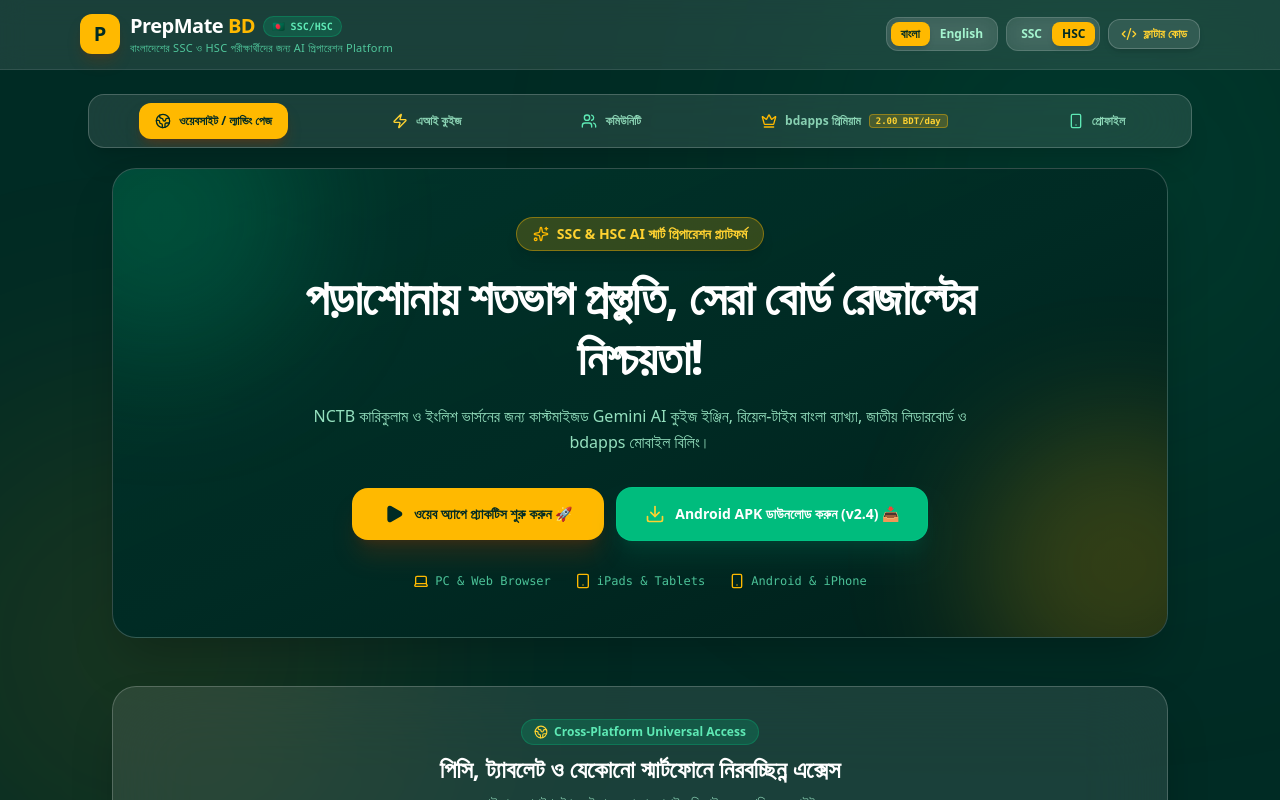
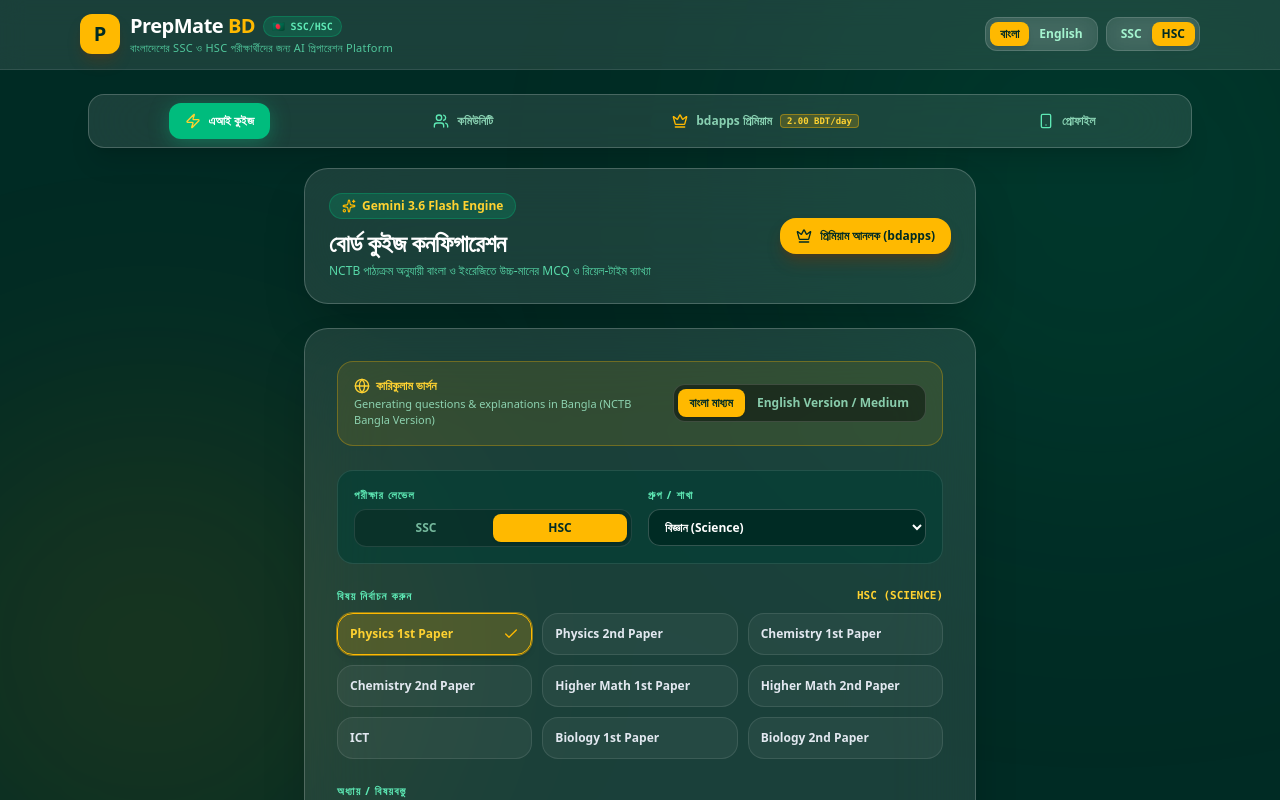
Before and after one commit to your-hossain-bhai/PrepMate-BD, a React (Vite) app: page / in a window 1280 px wide. Shown: the top 800 px of the page. Built offline with nearby package versions, Linux system fonts and the light colour scheme.

Commit message:
refactor: reorganize project structure
Move landing and code explorer components to dedicated directories to improve codebase maintainability and clean up imports in the main application file.

```diff
--- a/src/App.tsx
+++ b/src/App.tsx
@@ -7,24 +7,16 @@
 import { QuizResultsView } from './components/QuizResultsView';
 import { CommunityFeedView } from './components/CommunityFeedView';
 import { SubscriptionView } from './components/SubscriptionView';
-import { FlutterCodeExplorer } from './components/FlutterCodeExplorer';
-import { LandingPageView } from './components/LandingPageView';
 
 import {
   School,
   Zap,
   Users,
   Crown,
-  Code2,
   Smartphone,
-  Globe2,
-  Menu,
-  X,
-  Play,
-  Download,
 } from 'lucide-react';
 
-type AppTab = 'landing' | 'quiz' | 'community' | 'subscription' | 'profile' | 'codebase';
+type AppTab = 'quiz' | 'community' | 'subscription' | 'profile';
 type QuizStep = 'config' | 'playing' | 'results';
 
 function MainApp() {
@@ -42,9 +34,7 @@
     streakDays: 4,
   });
 
-  const [activeTab, setActiveTab] = useState<AppTab>('landing');
-  const [viewMode, setViewMode] = useState<'app' | 'codebase'>('app');
-  const [mobileMenuOpen, setMobileMenuOpen] = useState(false);
+  const [activeTab, setActiveTab] = useState<AppTab>('quiz');
 
   // Quiz Engine State
   const [quizStep, setQuizStep] = useState<QuizStep>('config');
@@ -122,12 +112,12 @@
       {/* Platform Header */}
       <header className="bg-white/10 backdrop-blur-md border-b border-white/10 sticky top-0 z-40">
         <div className="max-w-6xl mx-auto px-4 py-3 flex items-center justify-between relative z-10 flex-wrap gap-2">
-          {/* Logo & Level Selector */}
+          {/* Logo & Title */}
           <div className="flex items-center gap-3">
             <button
               onClick={() => {
-                setActiveTab('landing');
-                setViewMode('app');
+                setActiveTab('quiz');
+                setQuizStep('config');
               }}
               className="flex items-center gap-2.5 text-left group"
             >
@@ -151,7 +141,7 @@
             </button>
           </div>
 
-          {/* Controls: Language Switcher, Level Switcher, Code Inspector */}
+          {/* Controls: Language Switcher & Academic Level Toggle */}
           <div className="flex items-center gap-2 flex-wrap">
             {/* Language Switcher (Bengali vs English) */}
             <div className="bg-white/10 backdrop-blur-md p-1 rounded-xl flex text-xs font-bold border border-white/15 items-center">
@@ -200,52 +190,20 @@
                 HSC
               </button>
             </div>
-
-            {/* View Mode Toggle: App vs Flutter Codebase */}
-            <button
-              onClick={() => {
-                setViewMode(viewMode === 'app' ? 'codebase' : 'app');
-                if (viewMode === 'app') setActiveTab('codebase');
-              }}
-              className={`px-3 py-1.5 rounded-xl text-xs font-bold border flex items-center gap-1.5 transition-all shadow-md ${
-                viewMode === 'codebase'
-                  ? 'bg-emerald-500 text-white border-emerald-400 shadow-[0_0_15px_rgba(16,185,129,0.4)]'
-                  : 'bg-white/10 text-amber-300 border-white/20 hover:bg-white/20'
-              }`}
-            >
-              <Code2 className="w-4 h-4" />
-              <span className="hidden sm:inline">
-                {viewMode === 'codebase' ? t('appViewBtn') : t('flutterCodeTab')}
-              </span>
-            </button>
           </div>
         </div>
       </header>
 
       {/* Main Container */}
       <main className="flex-1 max-w-6xl w-full mx-auto p-3 sm:p-6 space-y-5 relative z-10">
-        {/* Navigation Tabs Bar (if in App View Mode) */}
-        {viewMode === 'app' && (
-          <div className="bg-white/10 backdrop-blur-2xl p-2 rounded-2xl shadow-xl border border-white/20 flex items-center justify-start sm:justify-around overflow-x-auto gap-1 no-scrollbar">
-            {/* Website / Landing Page Tab */}
-            <button
-              onClick={() => setActiveTab('landing')}
-              className={`flex items-center gap-2 px-3.5 sm:px-4 py-2.5 rounded-xl text-xs font-bold transition-all shrink-0 ${
-                activeTab === 'landing'
-                  ? 'bg-amber-400 text-[#002b24] font-extrabold shadow-lg shadow-amber-900/40'
-                  : 'text-emerald-200/80 hover:bg-white/10 hover:text-white'
-              }`}
-            >
-              <Globe2 className="w-4 h-4 text-[#002b24]" />
-              <span>{t('landingPageTab')}</span>
-            </button>
-
+        {/* Pure Student App Navigation Bar */}
+        <div className="bg-white/10 backdrop-blur-2xl p-2 rounded-2xl shadow-xl border border-white/20 flex items-center justify-around overflow-x-auto gap-1 no-scrollbar">
           <button
             onClick={() => {
               setActiveTab('quiz');
               setQuizStep('config');
             }}
-              className={`flex items-center gap-2 px-3.5 sm:px-4 py-2.5 rounded-xl text-xs font-bold transition-all shrink-0 ${
+            className={`flex items-center gap-2 px-4 py-2.5 rounded-xl text-xs font-bold transition-all shrink-0 ${
               activeTab === 'quiz'
                 ? 'bg-emerald-500 text-white shadow-[0_4px_20px_rgba(16,185,129,0.4)]'
                 : 'text-emerald-200/80 hover:bg-white/10 hover:text-white'
@@ -300,29 +258,9 @@
             <span>{t('profileTab')}</span>
           </button>
         </div>
-        )}
 
-        {/* View Mode: Flutter Code Architecture Explorer */}
-        {viewMode === 'codebase' ? (
-          <FlutterCodeExplorer />
-        ) : (
-          /* View Mode: App Simulator */
+        {/* Student App Views */}
         <div className="space-y-4">
-            {/* TAB 0: Landing Page / Website */}
-            {activeTab === 'landing' && (
-              <LandingPageView
-                user={user}
-                onOpenWebApp={() => {
-                  setActiveTab('quiz');
-                  setQuizStep('config');
-                }}
-                onOpenSubscription={() => setActiveTab('subscription')}
-                onOpenFlutterCode={() => {
-                  setViewMode('codebase');
-                  setActiveTab('codebase');
-                }}
-              />
-            )}
           {/* TAB 1: AI Quiz Engine */}
           {activeTab === 'quiz' && (
             <>
@@ -374,7 +312,6 @@
             />
           )}
         </div>
-        )}
       </main>
 
       {/* Footer */}
--- a/src/components/FlutterCodeExplorer.tsx
+++ b/src/flutter_project/FlutterCodeExplorer.tsx
@@ -1,6 +1,6 @@
 import React, { useState } from 'react';
-import { FLUTTER_CODEBASE, CodeFile } from '../data/flutterCodebase';
-import { FileCode, Copy, Check, Search, Download, FolderTree, Code, Terminal } from 'lucide-react';
+import { FLUTTER_CODEBASE } from '../data/flutterCodebase';
+import { FileCode, Copy, Check, Search, Download, FolderTree, Code } from 'lucide-react';
 
 export const FlutterCodeExplorer: React.FC = () => {
   const [selectedFilePath, setSelectedFilePath] = useState<string>(FLUTTER_CODEBASE[0].path);
--- a/src/components/LandingPageView.tsx
+++ b/src/website/LandingPageView.tsx
@@ -10,18 +10,12 @@
   CheckCircle2,
   ShieldCheck,
   Star,
-  Users,
   Bot,
   Crown,
   Play,
   ArrowRight,
   ChevronRight,
-  Award,
   Zap,
-  HelpCircle,
-  XCircle,
-  RefreshCw,
-  Flame,
   Globe2,
   FileCode2,
 } from 'lucide-react';
@@ -39,7 +33,7 @@
   onOpenSubscription,
   onOpenFlutterCode,
 }) => {
-  const { lang, t, setLang } = useLanguage();
+  const { lang, t } = useLanguage();
   const [downloadingApk, setDownloadingApk] = useState(false);
   const [apkDownloaded, setApkDownloaded] = useState(false);
 
```
Lines whose indentation alone changed are shown as unchanged.
